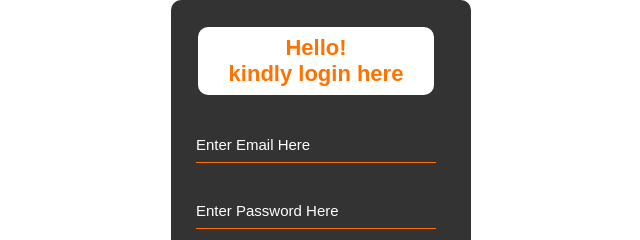
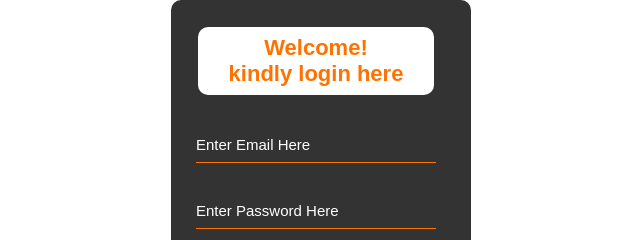
Before and after one commit to Abdulharpheez1/portfolio-web, a plain HTML site: page PORTFOLIO/login.html in a window 1280 px wide. Shown: the top 240 px of the page, 229-869 px from the left. Drawn offline with Linux system fonts and the light colour scheme.

Commit message:
Update login.html

```diff
--- a/PORTFOLIO/login.html
+++ b/PORTFOLIO/login.html
@@ -9,7 +9,7 @@
 <body>
     <form>
     <div class="form">
-        <h2>Hello!<br>kindly login here</h2>
+        <h2>Welcome!<br>kindly login here</h2>
         <input type="email" name="email" placeholder="Enter Email Here">
         <input type="password" name="" placeholder="Enter Password Here">
         <button class="btnn"><a href="#">Login</a></button>
```
